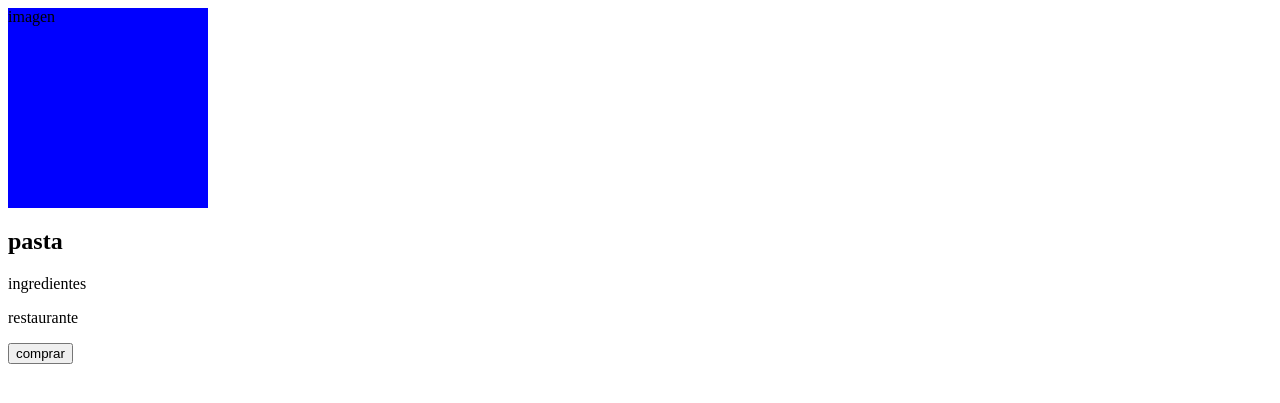
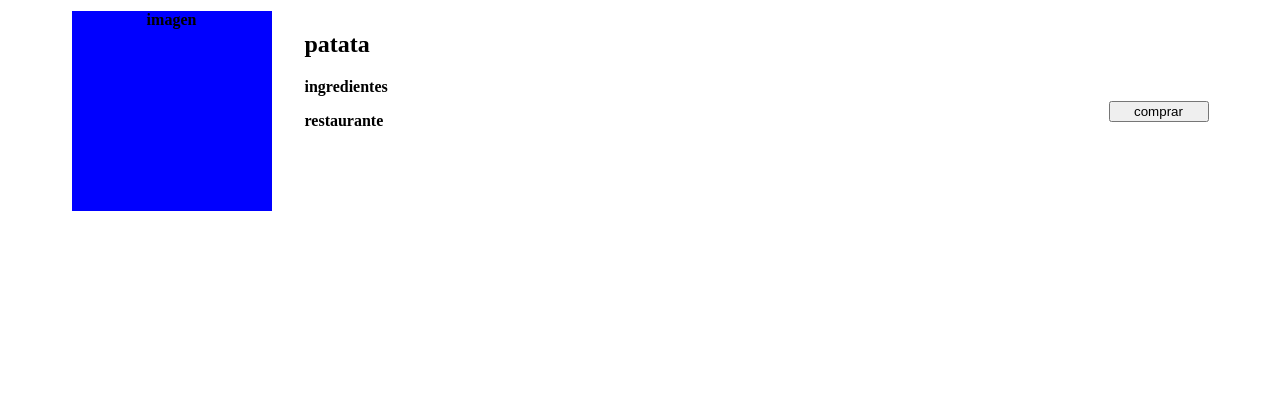
Before and after one commit to SlimeB/Alimentacion_Santiago, a Django app: page / in a window 1280 px wide. Shown: the top 403 px of the page. Run offline with Django 4.2, Linux system fonts and the light colour scheme; lists and menus that the app fills with data are empty.

Commit message:
tabla terminada

```diff
--- a/templates/main/home.html
+++ b/templates/main/home.html
@@ -5,12 +5,17 @@
 {% endblock title %}
 
 {% block content %}
+    <table style="margin-left: auto; margin-right: auto;">
+        <tr>
+            <th>
                 <div id="imagen" style="width: 200px; height: 200px; background-color: blue;">
                     imagen
                 </div>
+            </th>
+            <th style="width: 800px; text-align: left; vertical-align: top; padding-left: 30px;">
                 <div id="detalles">
                     <h2 id="titulo">
-            pasta
+                        patata
                     </h2>
                     <p id="ingredientes">
                         ingredientes
@@ -19,7 +24,12 @@
                         restaurante
                     </p>
                 </div>
-    <button id="comprar">
+            </th>
+            <th>
+                <button id="comprar" style="height: 200 px; width: 100px;">
                     comprar
                 </button>
+            </th>
+        </tr>
+    </table>
 {% endblock content %}
```
Lines whose indentation alone changed are shown as unchanged.
